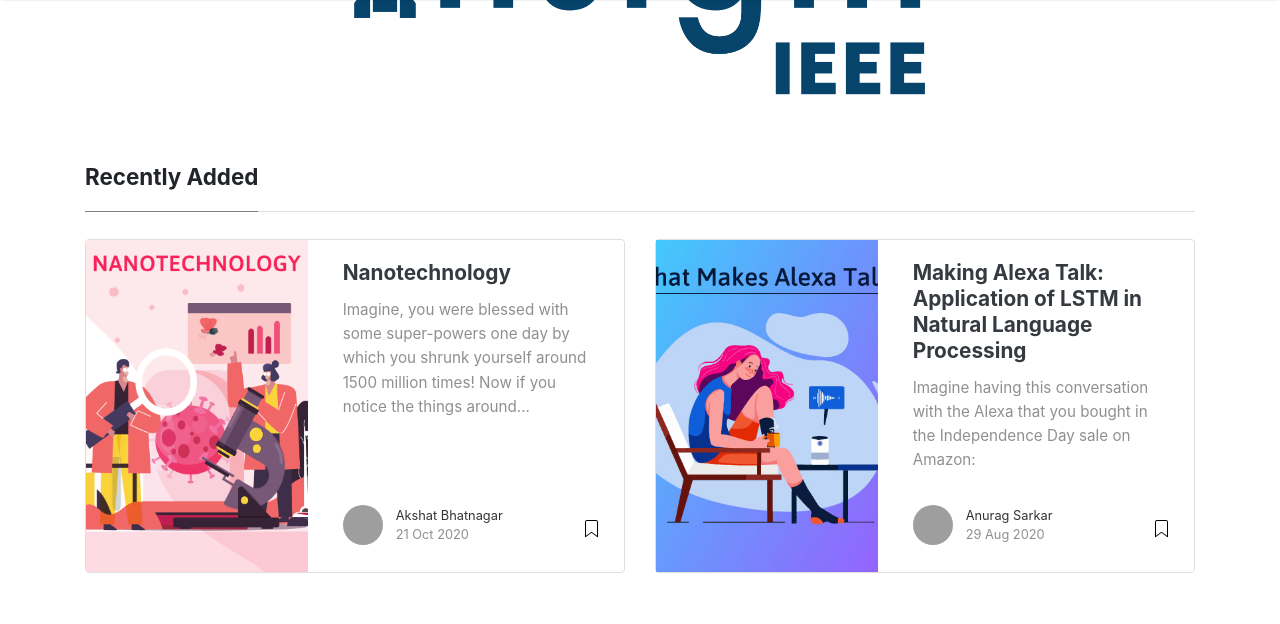
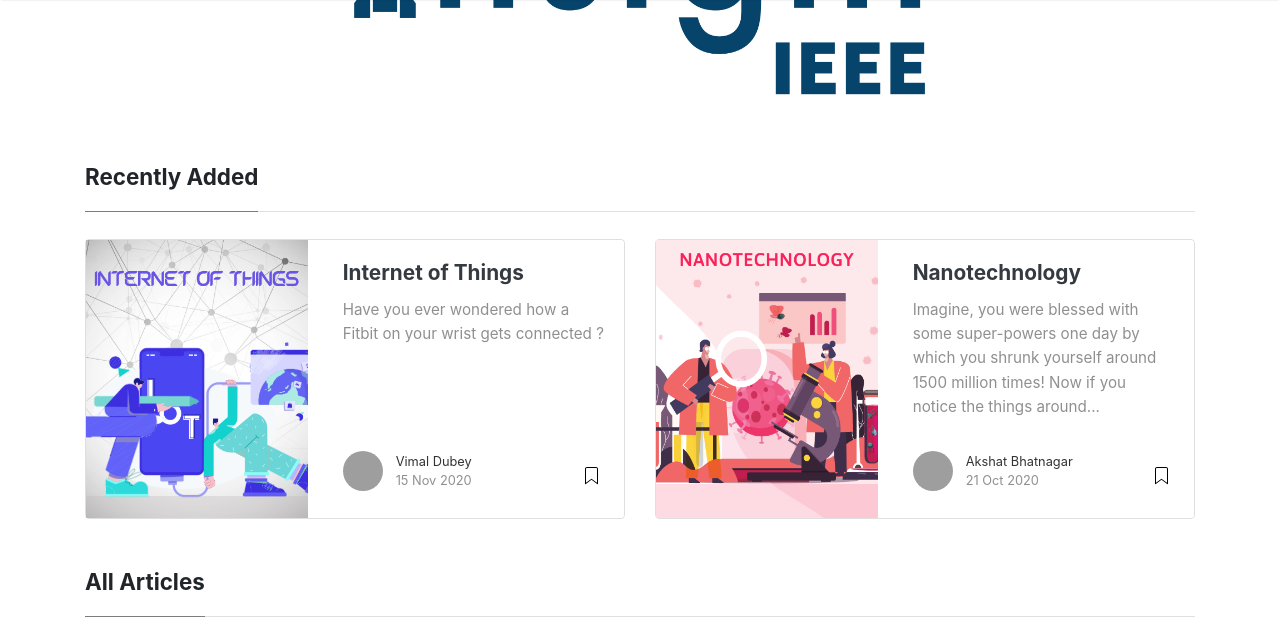
Before and after one commit to ieeesb-nitdgp/insight, a Jekyll site: the page built from index.html, in a window 1280 px wide and 1400 px high, scrolled down 299 px. Shown: the top 624 px of the window. Built offline with Jekyll 4.4.1, drawn with Linux system fonts in a browser that asks for light colours; nearby versions of some CDN libraries; the list of posts is cut into pages by our own code; some of the changed text lies outside the part shown; grey boxes are pictures that could not be loaded.

Commit message:
add iot blog

```diff
--- a/_config.yml
+++ b/_config.yml
@@ -2,13 +2,13 @@
 name: "IEEE Insight"
 title: "Insight | IEEE"
 description: "The official blog of IEEE Student Branch, NIT Durgapur. Inspired by Medium"
-logo: 'assets/images/front_banner.png'
-big_logo: 'assets/images/banner_big.png'
-favicon: 'assets/images/logo.png'
+logo: "assets/images/front_banner.png"
+big_logo: "assets/images/banner_big.png"
+favicon: "assets/images/logo.png"
 baseurl:
-google_analytics: 'UA-154066599-2'
-disqus: 'insightieee'
-mailchimp-list: 'https://github.us19.list-manage.com/subscribe?u=b7dcc89b774fb7b6ce34f29f9&id=c8b757bbd2'
+google_analytics: "UA-154066599-2"
+disqus: "insightieee"
+mailchimp-list: "https://github.us19.list-manage.com/subscribe?u=b7dcc89b774fb7b6ce34f29f9&id=c8b757bbd2"
 include: ["_pages"]
 permalink: /:title/
 
@@ -17,109 +17,115 @@
   Arindam:
     name: Arindam
     display_name: Arindam Dutta
-    avatar: 'assets/images/arindam.jpg'
+    avatar: "assets/images/arindam.jpg"
     description: ""
     member: "true"
   Amank:
     name: Amank
     display_name: Aman Kumar
-    avatar: 'assets/images/Aman_kumar.jpg'
+    avatar: "assets/images/Aman_kumar.jpg"
     description: "Another engineer in the making. Loves to learn new things and most importantly, enjoying life!"
     member: "true"
   Aneek:
     name: Aneek
     display_name: Aneek Biswas
-    avatar: 'assets/images/Aneek2.jpg'
+    avatar: "assets/images/Aneek2.jpg"
     description: "A Final year Civil Engineering undergraduate at NIT Durgapur with a keen interest in Structural Engineering and Concrete Technology"
     member: "false"
   Dayeeta:
     name: Dayeeta
     display_name: Dayeeta Pal
-    avatar: 'assets/images/Dayeeta.jpg'
+    avatar: "assets/images/Dayeeta.jpg"
     description: "A Final year MME undergraduate at NIT Durgapur with a keen interest in the field of biomaterials."
     member: "false"
   Anurag:
     name: Anurag
     display_name: Anurag Sarkar
-    avatar: 'assets/images/Anurag.jpg'
+    avatar: "assets/images/Anurag.jpg"
     description: "Biomedical Engineering Enthusiast, ML Enthusiast, NLP Enthusiast."
     member: "true"
   Payel:
     name: Payel
     display_name: Payel Bose
-    avatar: 'assets/images/payel.jpg'
+    avatar: "assets/images/payel.jpg"
     description: "A creative thinker and graphics designer. Hope to code with coffee one day🤔"
     member: "true"
   Shubhangee:
     name: Shubhangee
     display_name: Shubhangee
-    avatar: 'assets/images/shubhangee.jpg'
+    avatar: "assets/images/shubhangee.jpg"
     description: "Robo freak -interested in Robotics and automation."
+    member: "true"
+  Vimal:
+    name: Vimal
+    display_name: Vimal Dubey
+    avatar: "assets/images/vimal.jpg"
+    description: "Enthusiast in ML, Cloud Computing"
     member: "true"
   Ishaan:
     name: Ishaan
     display_name: Ishaan Sinha
-    avatar: 'assets/images/ishaan.jpeg'
+    avatar: "assets/images/ishaan.jpeg"
     description: "Creative writer, reading enthusiast, blog researcher"
     member: "true"
   Disha:
     name: Disha
     display_name: Disha Sharma
-    avatar: 'assets/images/disha.jpg'
+    avatar: "assets/images/disha.jpg"
     description: "A creative writer and designer with on point sketching tricks."
     member: "true"
   Arka:
     name: Arka
     display_name: Arka Seth
-    avatar: 'assets/images/arka.jpg'
+    avatar: "assets/images/arka.jpg"
     description: "Technologist. Avid gamer and coder. Nerd maybe. Love to write. Interested in Machine Learning, Cryptography, and Web Development."
     member: "true"
   Tanujit:
     name: Tanujit
     display_name: Tanujit Ghosh
-    avatar: 'assets/images/tanujit.jpg'
+    avatar: "assets/images/tanujit.jpg"
     description: "Technologist.Gamer.Coder.Interested in web development,learning new technologies"
     member: "true"
   Soumya:
     name: Soumya
     display_name: Soumya Chatterjee
-    avatar: 'assets/images/soumya.jpg'
+    avatar: "assets/images/soumya.jpg"
     description: "Mainly working on quantum communication and computing, also interested in cosmology and space science. "
     member: "true"
   Sagar:
     name: Sagar
     display_name: Sagar Agarwal
-    avatar: 'assets/images/sagar.jpeg'
+    avatar: "assets/images/sagar.jpeg"
     description: "An enthusiastic techie. Interested in Artificial Intelligence and Web Development. Love to learn more and more about technology. "
     member: "true"
   Akshat:
     name: Akshat
     display_name: Akshat Bhatnagar
-    avatar: 'assets/images/Akshat.jpg'
+    avatar: "assets/images/Akshat.jpg"
     description: "Love to play with technology and innovating new stuffs!"
     member: "true"
   Aman:
     name: Aman
     display_name: Aman Agarwal
-    avatar: 'assets/images/aman.jpg'
+    avatar: "assets/images/aman.jpg"
     description: "Amateur App Developer and designer."
     member: "true"
   Sayan:
     name: Sayan
     display_name: Sayan Mondal
-    avatar: 'assets/images/sayan.jpg'
+    avatar: "assets/images/sayan.jpg"
     description: "Passionate about astrophysics."
     member: "true"
   Vaishali:
     name: Vaishali
     display_name: Vaishali Barua
-    avatar: 'assets/images/vaishali.jpg'
+    avatar: "assets/images/vaishali.jpg"
     description: "A tech enthusiast, learning designer, budding writer and a passionate basketball player."
     member: "true"
   Santam:
     name: Santam
     display_name: Santam Roy Choudhury
-    avatar: 'assets/images/santam.jpg'
+    avatar: "assets/images/santam.jpg"
     description: "A buddying software developer and amateur night sky observer. Plan to make an atom bomb some day😉."
     member: "true"
 
@@ -137,7 +143,7 @@
     - categories
   layout: archive
   permalinks:
-    category: '/category/:name/'
+    category: "/category/:name/"
 
 # Pagination
 paginate: 6
--- /dev/null
+++ b/_posts/2020-11-15-IOT.md
@@ -0,0 +1,83 @@
+---
+layout: post
+title: "Internet of Things"
+author: Vimal
+categories:
+  [Internet of Things, IOT Devices, GSMs, MQTT, HTTP, Sensors, Cloud Computing]
+image: assets/images/IOT_Images/iot1024x617.png
+wide_image: assets/images/IOT_Images/iot1024x617.png
+thumb_image: assets/images/IOT_Images/iot500x500.png
+last_added: true
+hidden: false
+---
+
+Have you ever wondered how a Fitbit on your wrist gets connected ?
+
+This happens because of something called “Internet of things”. It is a system of interrelated devices connected to the internet to transfer data to and from one another. It is one of the most talked about technologies used in the world right now. Previously it was just possible to connect smart devices with each other but now due to IoT we can connect any “smart” electronic appliance through either Wi-Fi, Bluetooth, Wi-Fi Bridge or also by wired means.
+
+### Ever heard about “Smart Homes” ?
+
+Yes, there are smart homes as well which are made “smart” by using none other than IoT.
+Smart homes can have their AC’s, Doorbell, thermostats, security alarms, smoke detector, refrigerators and water heaters interconnected to each other to share data to the user over a mobile application so the user can get detailed insights into the working of the devices around him/her; and these devices can be controlled by one or more than one user by a smart device.
+
+<div align="center">
+ <img src="/assets/images/IOT_Images/house.png"/>
+</div>
+<br>
+
+**Have you ever left your bedroom lights on before leaving home and then suddenly realized that you have left the lights on ?** No worries now you can control the lights from your smartphone and from anywhere and can switch them off and help save electricity. This has been made possible by IoT.
+
+### What are IoT devices ?
+
+There are 2 types of IoT devices: General devices and Sensing devices.
+The general devices are the main components of the data hub and information exchange and they are connected through wired or wireless means. Home appliances are a classic example of general devices.
+On the other hand, sensing devices are the sensors and actuators that measure the temperature, humidity, light intensity, and many other parameters. They are usually connected through wireless means.
+
+<div align="center">
+ <img src="/assets/images/IOT_Images/smart_life.jpg"/>
+</div>
+<br>
+
+### How are these devices connected ?
+
+These devices are connected to the network with the help of some gateways. These gateways or the processing nodes process the information collected from the sensors or actuators and then transfer it to the cloud. Now the cloud acts as both the storage and also the processing unit. Actions are performed on the collected data for further learning and inferences. Wired and wireless interfaces like Wi-Fi, Bluetooth, Zigbee, GSM’s (Global System for Mobile Communications) and many more are used to provide connectivity to ensure its ubiquity. The applications need to support a diverse set of devices and communication protocols. From tiny sensors capable of sensing and reporting the desired factor to powerful back-end servers that are utilized for data analysis and knowledge extraction.
+
+<div align="center">
+ <img src="/assets/images/IOT_Images/network.jpg"/>
+</div>
+<br>
+
+<div align="center">
+ <img src="/assets/images/IOT_Images/smart_industry.jpg"/>
+</div>
+<br>
+
+### How does IoT work ?
+
+Let us understand this by an example. Let’s consider that we have to water our garden when the moisture level in the soil drops below a certain threshold. Instead of doing it manually we could do this by IoT.
+The sensors and actuators in the field which are installed gauge the soil for its moisture. And then this information is sent to the IoT gateway with the help of communication protocols like MQTT (runs over TCP/IP) or HTTP (Hypertext Transfer Protocol) which are mostly used. The gateway significantly aggregates data and feeds it to the cloud with the help of Wi-Fi LAN.
+Once the moisture drops the system is immediately triggered and the sprinklers are turned on. However with the information stored in the cloud a detailed analysis of factors like the time of the day the sprinkler was turned on, the rate at which the moisture in the soil reduces and so on can be monitored and the report could be sent to the user’s smartphone over an app. Yes, it is _that_ convenient.
+
+<div align="center">
+ <img src="/assets/images/IOT_Images/tablet.jpg"/>
+</div>
+<br>
+
+### Where is it used ?
+
+With improved response monitoring and analytical capabilities, IoT is being adopted in almost all industries and domains hence opening doors to endless applications. Today IoT is being used extensively to lessen the burden on humans. IoT is deployed for smart homes, smart watches and bracelets, smart cars, smart farming, smart retail, smart grids, smart city, and smart healthcare, to name a few. With such a wide spectrum of applications the future of IT looks more promising than ever before.
+In 2019 there were about 29 Billion connected devices all around the globe which was more than triple the world population. It is estimated to be 80 Billion in the year 2025. IoT is a vision to connect all the devices with the power of the internet, always learning and always growing.
+
+<div align="center">
+ <img src="/assets/images/IOT_Images/hospital.gif"/>
+</div>
+<br>
+<div align="center">
+ <img src="/assets/images/IOT_Images/iotArchitecture.png"/>
+</div>
+<br>
+
+The integration of IoT with other technologies like Cloud Computing, Machine Learning and Artificial Intelligence is paving the way for many new and exciting innovations and this would definitely change the world for the better.
+
+> **Note** :
+> Utmost care has been taken to credit the original authors/sources and to make these as apt as possible.
```
Also changed, not shown: _posts/2020-08-29-Alexa.md (+7 -9 lines).
